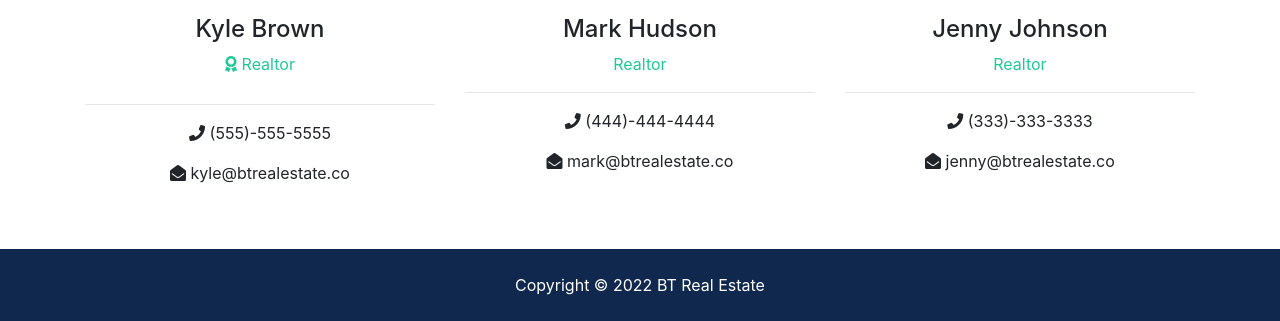
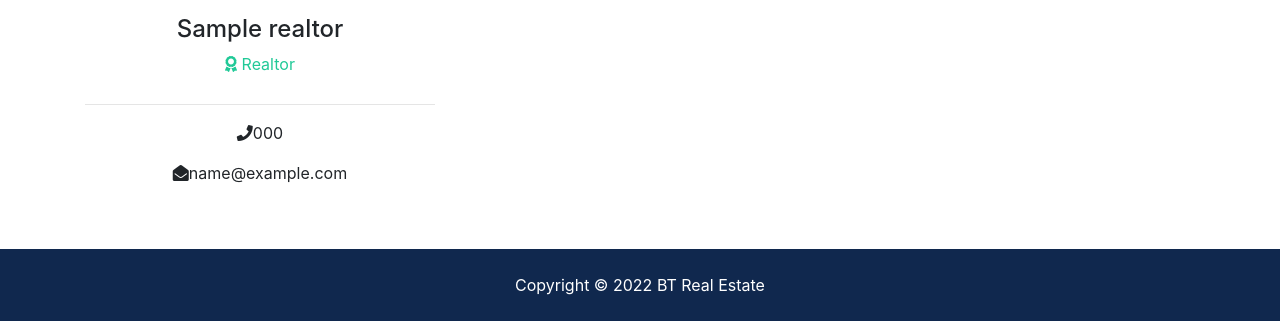
Before and after one commit to peidrao/btre, a Django app: page /about/ in a window 1280 px wide. Shown: the part 1500-1821 px from the top of the page. Run offline with Django 4.2, Linux system fonts and the light colour scheme; tables that the repository leaves empty hold one stand-in row (values such as "Sample post"); grey boxes marked "Sample" are stand-in pictures; some libraries are stand-ins or nearby versions.

Commit message:
Update: custom about page

```diff
--- a/pages/views.py
+++ b/pages/views.py
@@ -1,6 +1,7 @@
 from django.shortcuts import render
 
 from listings.models import Listing
+from realtors.models import Realtor
 
 
 def index(request):
@@ -11,4 +12,8 @@ def index(request):
     return render(request, 'pages/index.html', context)
 
 def about(request):
-    return render(request, 'pages/about.html', {})
+    context = {
+        'realtors': Realtor.objects.order_by('-hire_date'),
+        'mvp_realtors': Realtor.objects.filter(is_mvp=True)
+    }
+    return render(request, 'pages/about.html', context)
--- a/templates/pages/about.html
+++ b/templates/pages/about.html
@@ -1,7 +1,7 @@
 {% extends 'base.html' %}
 {% load static %}
 
-{% block title %}Index{% endblock title %}
+{% block title %}About{% endblock title %}
 {% block navbar %}{% include 'partials/navbar.html'  %}{% endblock navbar %}
 
 {% block content %}
@@ -32,16 +32,19 @@
             commodi id libero eveniet harum perferendis laborum molestias quia.</p>
         </div>
         <div class="col-md-4">
+          {% if mvp_realtors %}
+            {% for realtor in mvp_realtors %}
               <div class="card">
-            <img class="card-img-top" src="assets/img/realtors/kyle.jpg" alt="Seller of the month">
+                <img src="{{realtor.photo.url}}" alt="{{realtor.name}}" class="card-img-top">
                 <div class="card-body">
-              <h5 class="card-title">Seller Of The Month</h5>
-              <h6 class="text-secondary">Kyle Brown</h6>
-              <p class="card-text">Lorem ipsum dolor sit amet consectetur adipisicing elit. Omnis nesciunt amet, illo itaque similique repellat.
-                content.
-              </p>
+                  <h5></h5>
+                  <h6 class="text-secondary">{{realtor.name}}</h6>
+                  <p class="card-text">{{realtor.description}}</p>
                 </div>
               </div>
+            {% endfor %}
+          {% else %}
+          {% endif %}
         </div>
       </div>
     </div>
@@ -60,39 +63,25 @@
     <div class="container">
       <h2 class="text-center">Our Team</h2>
       <div class="row text-center">
+        {% if realtors %}
+          {% for realtor in realtors %}
             <div class="col-md-4">
-          <img src="assets/img/realtors/kyle.jpg" alt="" class="rounded-circle mb-3">
-          <h4>Kyle Brown</h4>
+              <img src="{{realtor.photo.url}}" alt="" class="rounded-circle mb-3">
+              <h4> {{realtor.name}} </h4>
               <p class="text-success">
                 <i class="fas fa-award text-success mb-3"></i> Realtor</p>
               <hr>
               <p>
-            <i class="fas fa-phone"></i> (555)-555-5555</p>
+                <i class="fas fa-phone"></i>{{realtor.phone}}</p>
               <p>
-            <i class="fas fa-envelope-open"></i> kyle@btrealestate.co</p>
+                <i class="fas fa-envelope-open"></i>{{realtor.email}}</p>
             </div>
-
-        <div class="col-md-4">
-          <img src="assets/img/realtors/mark.jpg" alt="" class="rounded-circle mb-3">
-          <h4>Mark Hudson</h4>
-          <p class="text-success">Realtor</p>
-          <hr>
-          <p>
-            <i class="fas fa-phone"></i> (444)-444-4444</p>
-          <p>
-            <i class="fas fa-envelope-open"></i> mark@btrealestate.co</p>
+          {% endfor %}
+        {% else %}
+          <div class="col-md-12">
+            <p>No Realtors Available</p>
           </div>
-
-        <div class="col-md-4">
-          <img src="assets/img/realtors/jenny.jpg" alt="" class="rounded-circle mb-3">
-          <h4>Jenny Johnson</h4>
-          <p class="text-success">Realtor</p>
-          <hr>
-          <p>
-            <i class="fas fa-phone"></i> (333)-333-3333</p>
-          <p>
-            <i class="fas fa-envelope-open"></i> jenny@btrealestate.co</p>
-        </div>
+        {% endif %}
       </div>
     </div>
   </section>
```
Lines whose indentation alone changed are shown as unchanged.
